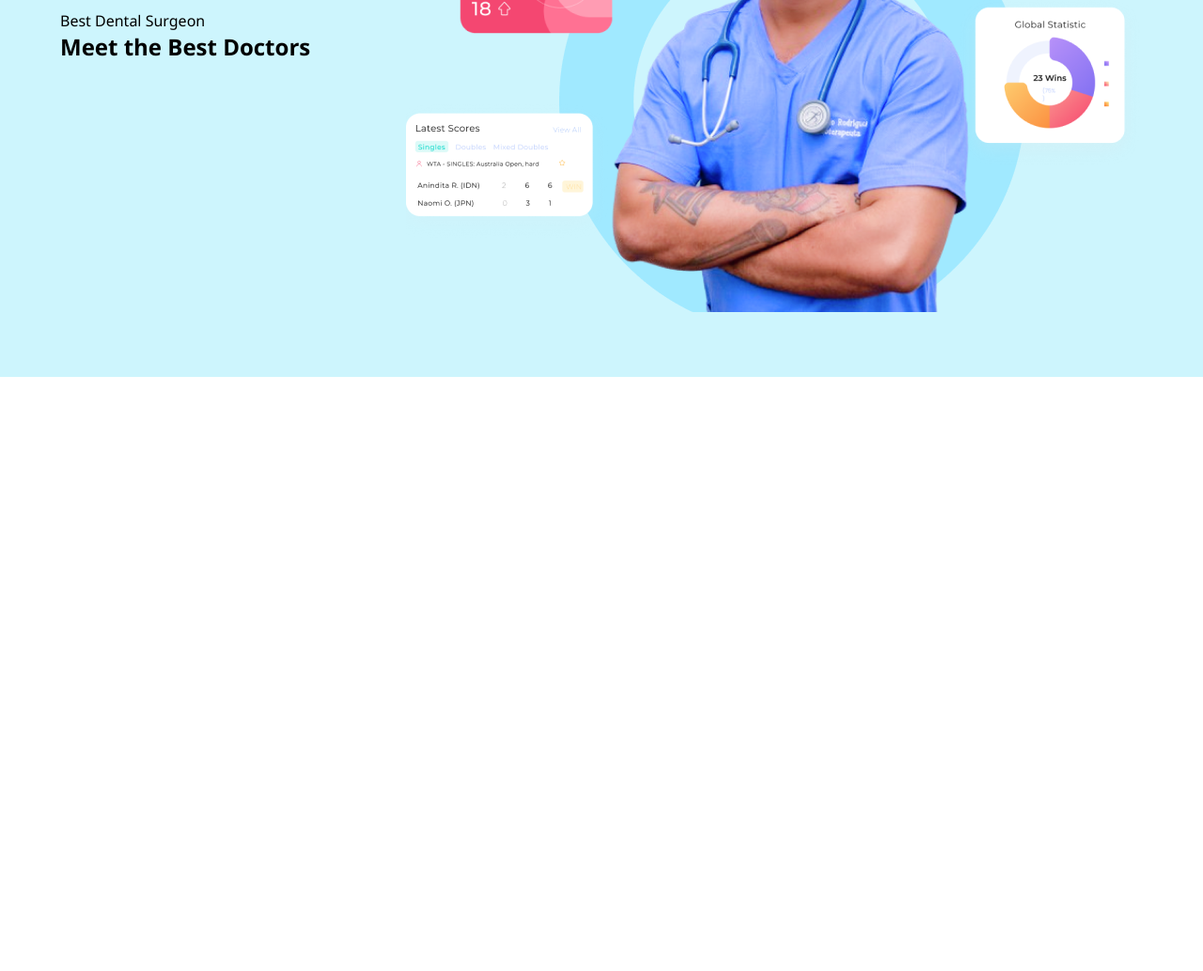
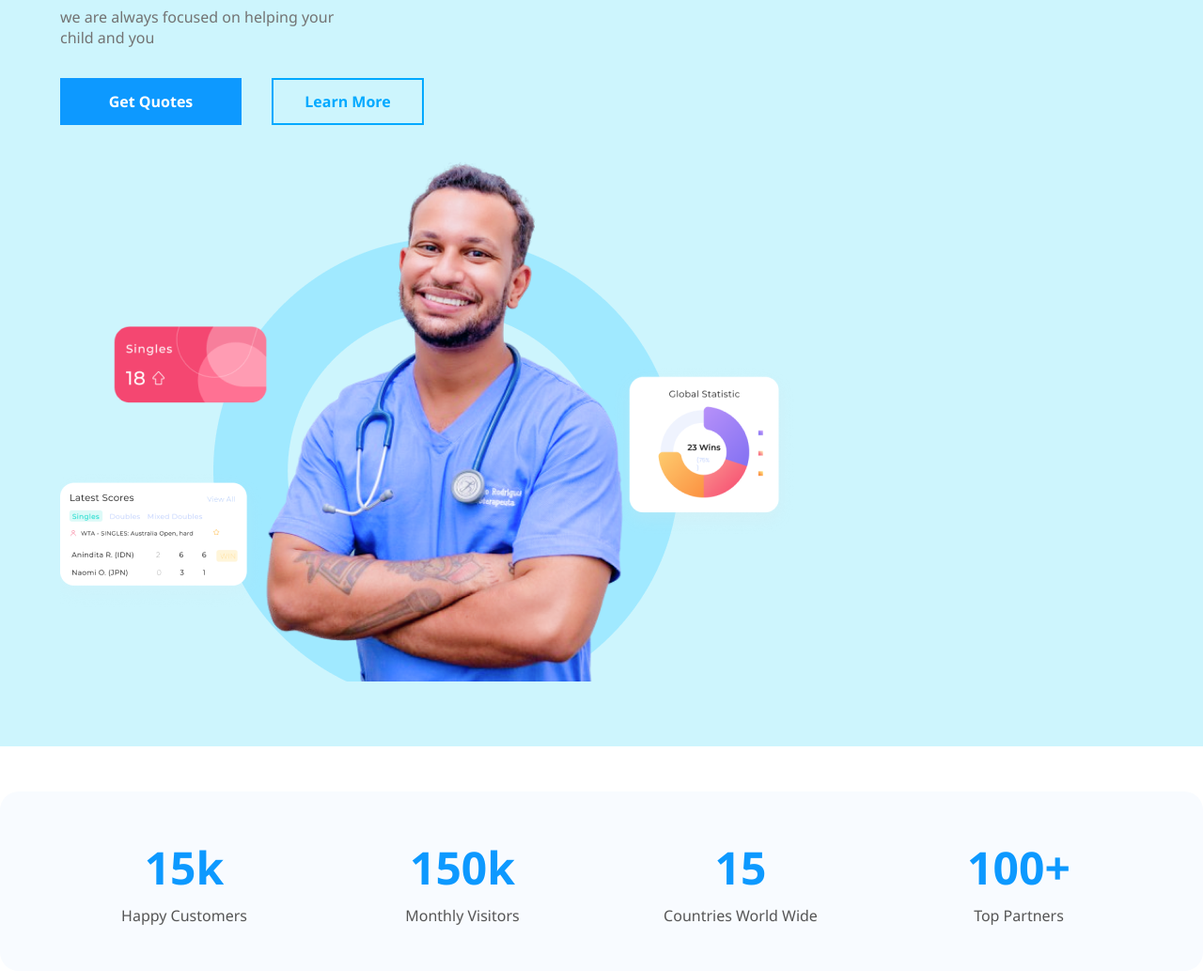
Before and after one commit to JamesAbiolaBisiriyu/css-checkpoint, a plain HTML site: page index.html in a window 1280 px wide. Shown: the part 374-1407 px from the top of the page at 94% size. Before the commit the page ends 800 px from the top, so only its background shows below. Drawn offline with Linux system fonts and the light colour scheme.

Commit message:
status-bar-created

```diff
--- a/index.html
+++ b/index.html
@@ -11,6 +11,15 @@
       integrity="sha512-2SwdPD6INVrV/lHTZbO2nodKhrnDdJK9/kg2XD1r9uGqPo1cUbujc+IYdlYdEErWNu69gVcYgdxlmVmzTWnetw=="
       crossorigin="anonymous"
       referrerpolicy="no-referrer"
+      <link
+      rel="preconnect"
+      href="https://fonts.googleapis.com"
+    />
+    <link rel="preconnect" href="https://fonts.gstatic.com" crossorigin />
+    <link
+      href="https://fonts.googleapis.com/css2?family=Montserrat:ital,wght@0,100..900;1,100..900&display=swap"
+      rel="stylesheet"
+    />
     />
   </head>
   <body>
@@ -36,11 +45,45 @@
     <main>
       <section class="hero-container">
         <div class="hero-text">
-          <p class="tagline">Best Dental Surgeon</p>
-          <h1>Meet the Best Doctors</h1>
+          <h5 class="tagline">Best Dental Surgeon</h5>
+          <h1>Meet the Best<br />Doctors</h1>
+          <p class="main-text">
+            we are always focused on helping your <br />
+            child and you
+          </p>
+          <div class="cta-box">
+            <button class="btn primary">Get Quotes</button>
+            <button class="btn secondary">Learn More</button>
+          </div>
         </div>
+
         <div class="hero-image">
           <img src="./lib/images/Dr model.png" alt="Doctor" />
+        </div>
+      </section>
+      <section>
+        <div class="hero-text3"></div>
+      </section>
+      <!-- STATUS BAR SECTION -->
+      <section class="status-bar">
+        <div class="status-item">
+          <h1>15k</h1>
+          <p>Happy Customers</p>
+        </div>
+
+        <div class="status-item">
+          <h1>150k</h1>
+          <p>Monthly Visitors</p>
+        </div>
+
+        <div class="status-item">
+          <h1>15</h1>
+          <p>Countries World Wide</p>
+        </div>
+
+        <div class="status-item">
+          <h1>100+</h1>
+          <p>Top Partners</p>
         </div>
       </section>
     </main>
--- a/lib/css/stlye.css
+++ b/lib/css/stlye.css
@@ -2,7 +2,8 @@
   margin: 0;
   padding: 0;
   box-sizing: border-box;
-  font-family:'Segoe UI', sans-serif;
+  font-family:'Segoe UI', 'Montserrat', sans-serif;
+
 }
 
 :root{
@@ -10,7 +11,9 @@
   --secondary-color: #eaf9ff;
   --text-dark: #1e293b;
   --text-muted: #64748b;
-  --bg-color: #CDF5FD
+  --bg-color: #CDF5FD;
+  --text-color: #00A9FF;
+  --text-color1:#737373;
 }
 .header {
   position: fixed;
@@ -69,7 +72,81 @@ main{
 .hero-container {
   display: flex;
   justify-content: space-between;
+  flex-wrap: wrap;
   padding: 4rem 5%;
   align-items: center;
   background-color: var(--bg-color);
 }
+ hero-text {
+  display: flex;
+  flex-direction: column;
+  gap: 5rem;
+ }
+.tagline {
+  font-weight: 700;
+  color: #0d99ff;
+  margin-bottom: 20px;
+}
+.main-text {
+  color: var(--text-color1);
+  margin-top: 30px;
+}
+.hero-text h1 {
+  font-size: clamp(40px, 6vw, 80px);
+  font-weight: 700;
+  line-height: 1.15;
+}
+.cta-box {
+  display: flex;
+  gap: 2rem;
+  margin-top: 2rem;
+  /* border: 2px solid var(--text-color);
+  width: fit-content;
+  background-color: var(--primary-color); */
+}
+.btn{
+  padding: 0.75rem;
+  font-size: 16px;
+  font-weight: 600;
+}
+.btn.primary {
+  width: 193px;
+  background-color: #0d99ff;
+  color: #fff;
+  border: none;
+}
+.btn.secondary {
+  width: 162px;
+  background-color: var(--bg-color);
+  color: var(--text-color);
+  border: solid 2px var(--text-color);
+}
+
+/* STATUS BAR STYLING */
+.status-bar {
+  display: flex;
+  justify-content: space-between;
+  gap: 2rem;
+  padding: 3rem 5%;
+  background-color: #f8fbff;
+  border-radius: 20px;
+  margin-top: 3rem;
+}
+
+.status-item {
+  text-align: center;
+  flex: 1;
+}
+
+.status-item h1 {
+  font-size: 48px;
+  font-weight: 700;
+  color: #0d99ff;
+  margin-bottom: 0.5rem;
+}
+
+.status-item p {
+  font-size: 16px;
+  font-weight: 500;
+  color: #555;
+}
```
